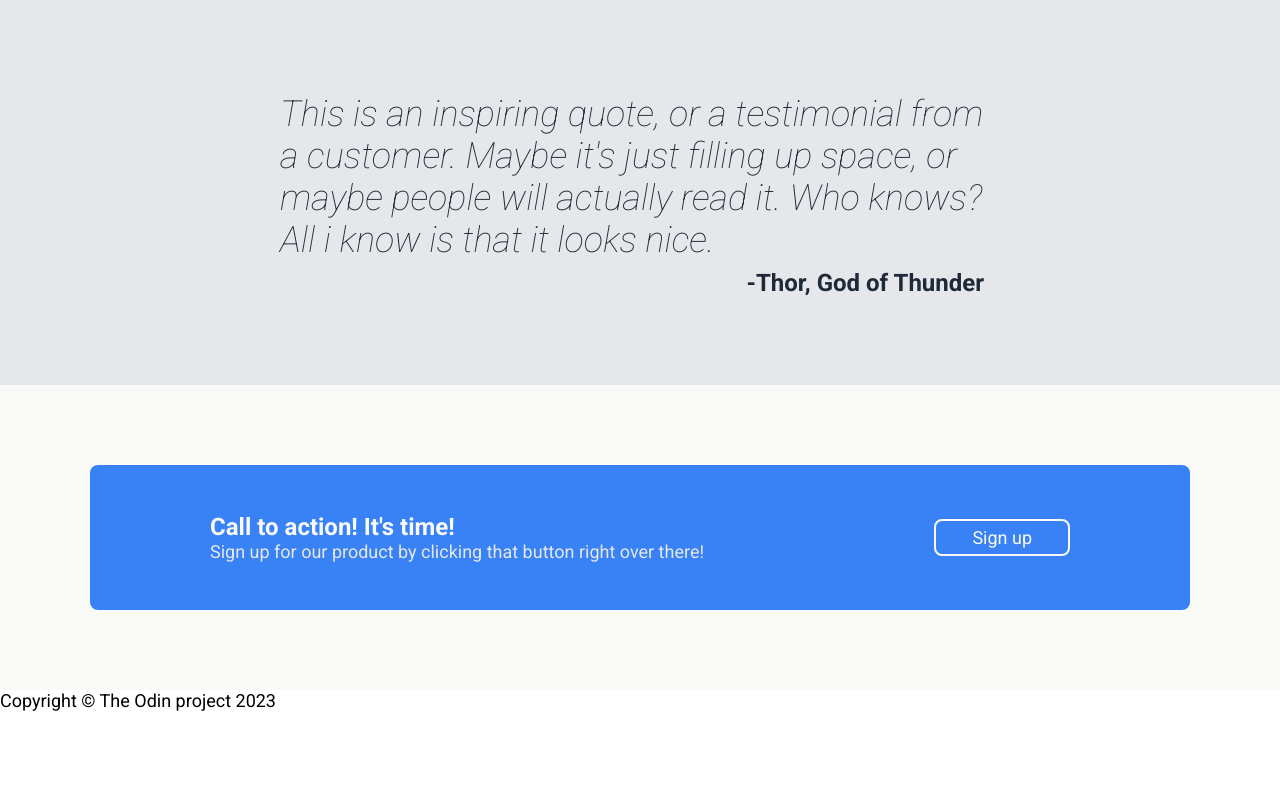
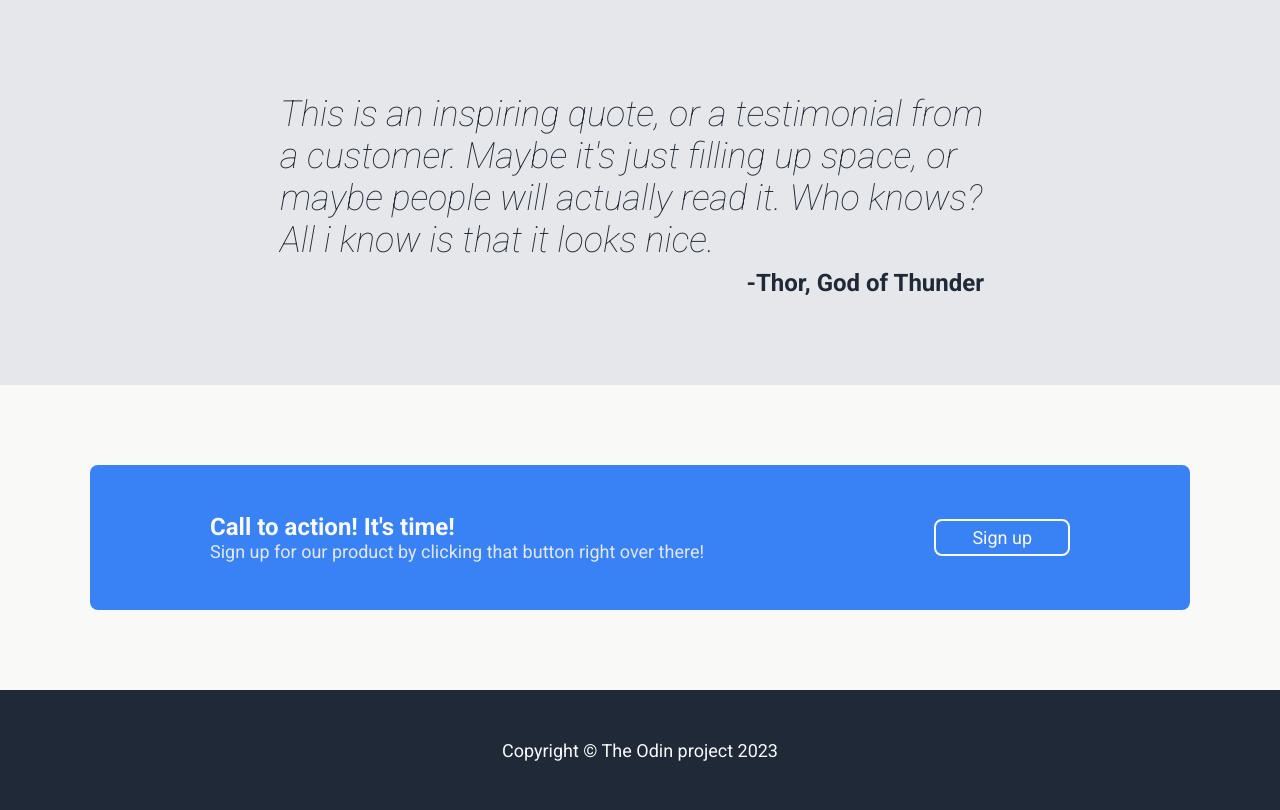
Before and after one commit to pedrosdev/odin-landing-page, a plain HTML site: page index.html in a window 1280 px wide. Shown: the part 969-1779 px from the top of the page. Before the commit the page ends 1680 px from the top, so only its background shows below. Drawn offline with Linux system fonts and the light colour scheme.

Commit message:
Add style to footer

```diff
--- a/style.css
+++ b/style.css
@@ -171,3 +171,12 @@ body {
   font-size: 24px;
   font-weight: 700;
 }
+
+.footer {
+  display: flex;
+  height: 120px;
+  justify-content: center;
+  align-items: center;
+  background-color: #1f2937;
+  color: #f9faf8;
+}
```
